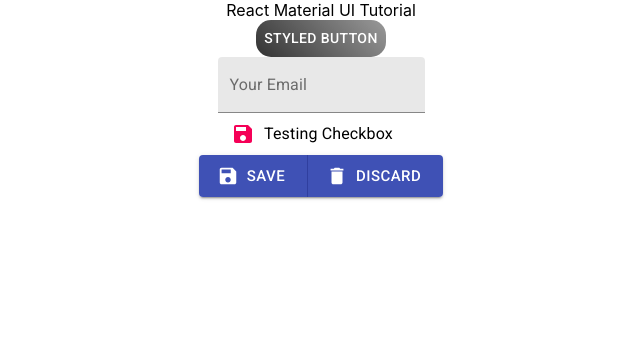
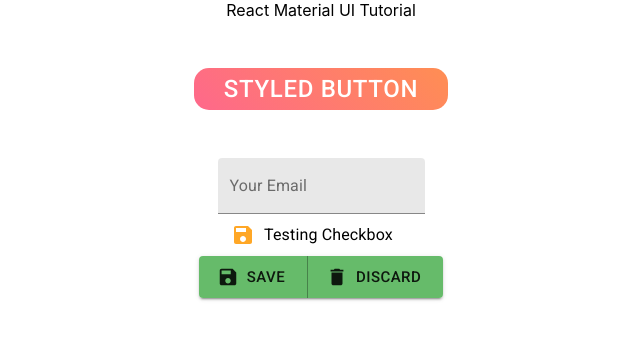
Before and after one commit to KVeitch/react_material_ui, a React (Create React App) app: page / in a window 1280 px wide. Shown: the top 340 px of the page, without its empty margins (319-959 px from the left). Built offline with nearby package versions, Linux system fonts and the light colour scheme.

Commit message:
Add custom styling to project

```diff
--- a/src/App.js
+++ b/src/App.js
@@ -6,25 +6,42 @@ import {
   Checkbox,
   FormControlLabel,
   TextField,
-  makeStyles,
 } from '@material-ui/core';
+import {
+  makeStyles, ThemeProvider, createMuiTheme,
+} from '@material-ui/core/styles';
+import {orange, green} from '@material-ui/core/colors';
 import SaveIcon from '@material-ui/icons/Save';
 import DeleteIcon from '@material-ui/icons/Delete';
-import { red } from '@material-ui/core/colors';
 
 const useStyles = makeStyles({
-  root: {
-    background: 'linear-gradient(45deg, #333, #999)',
+  btnRoot: {
+    background: 'linear-gradient(45deg, #FE688B, #FF8E53)',
     border: 0,
     borderRadius: 15,
     color: 'white',
-    paddong: '0 30px',
+    padding: '0 30px',
+    margin:  '2em 0',
+    fontSize:'1.5em'
   },
 });
 
+const theme = createMuiTheme(
+  {
+    palette:{
+      primary:{
+        main:green[400]
+      },
+      secondary:{
+        main:orange[400]
+      }
+    }
+  }
+)
+
 function ButtonStyled() {
   const classes = useStyles();
-  return <Button className={classes.root}>Styled Button</Button>;
+  return <Button className={classes.btnRoot}>Styled Button</Button>;
 }
 
 function CheckboxExample() {
@@ -47,6 +64,7 @@ function CheckboxExample() {
 
 function App() {
   return (
+    <ThemeProvider theme={theme}>
       <div className='App'>
         <header>React Material UI Tutorial</header>
         <ButtonStyled />
@@ -79,6 +97,7 @@ function App() {
           </Button>
         </ButtonGroup>
       </div>
+    </ThemeProvider>
   );
 }
 
```
Lines whose indentation alone changed are shown as unchanged.
